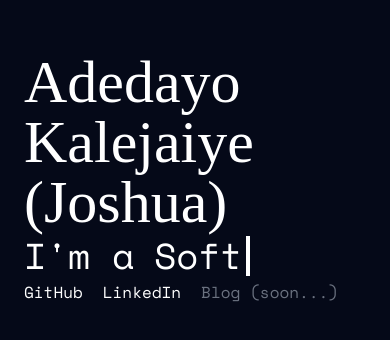
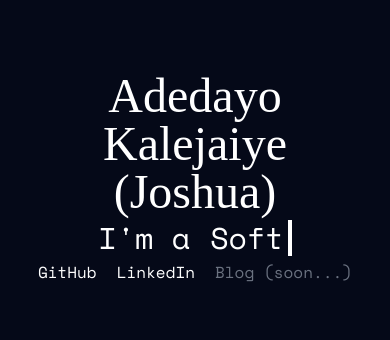
Before and after one commit to joshuakalejaiye/business-card, a SvelteKit app: page / in a window 390 px wide. Shown: the part 244-584 px from the top of the page. Built offline with nearby package versions, Linux system fonts and the light colour scheme; a web font is replaced by a local one.

Commit message:
use tailwind media queries

```diff
--- a/src/routes/Details.svelte
+++ b/src/routes/Details.svelte
@@ -3,14 +3,20 @@
 </script>
 
 <div id="details" class="font-spacemono w-200 text-white p-6">
-    <div id="name" class="font-milligram text-6xl">Adedayo Kalejaiye (Joshua)</div>
-    <span id="role-container" class="flex gap-3 mt-1 mb-1">
-        <p id="i-am" class="text-4xl">I'm a </p>
+    <div id="name" class="font-milligram text-5xl lg:text-6xl">Adedayo Kalejaiye (Joshua)</div>
+    <span id="role-container" class="flex justify-center lg:justify-normal gap-3 mt-1 mb-1">
         <TypedRole />
     </span>
-    <span id="links" class="flex gap-5">
-        <a href="http://github.com/joshuakalejaiye" target="_blank" id="gh">GitHub</a>
+    <span id="links" class="flex justify-center lg:justify-normal gap-5">
+        <a href="http://github.com/joshuakalejaiye" target="_blank" id="gh" >GitHub</a>
         <a href="http://linkedin.com/in/joshuakalejaiye" id="linkedin">LinkedIn</a>
         <div id="blog" class="text-gray-500">Blog (soon...)</div>
     </span>
 </div>
+
+<style>
+    * {
+		/* border: 2px solid red; */
+		text-align: center;
+    }
+</style>
--- a/src/routes/TypedRole.svelte
+++ b/src/routes/TypedRole.svelte
@@ -13,7 +13,6 @@
     let lastBackspaced: number = 0;
     let timeToWaitAfterWordIsTyped = 2500;
     let timeToWaitAfterWordIsBackspaced = 400;
-
 
    const animate = (currentTime: number) => {
         let lastTypedDelta = currentTime - lastTyped
@@ -51,8 +50,9 @@
 
 </script>
 
+<p id="i-am" class="text-3xl lg:text-4xl">I'm a </p>
 <span class="flex ml-2">
-    <p id="role" class="text-4xl mr-1">{typedText}</p>
+    <p id="role" class="text-3xl lg:text-4xl mr-1">{typedText}</p>
     <div id="cursor" class={`w-1 bg-white ${shouldBlink ? 'cursor' : ''}`}></div>
 </span>
 
```
